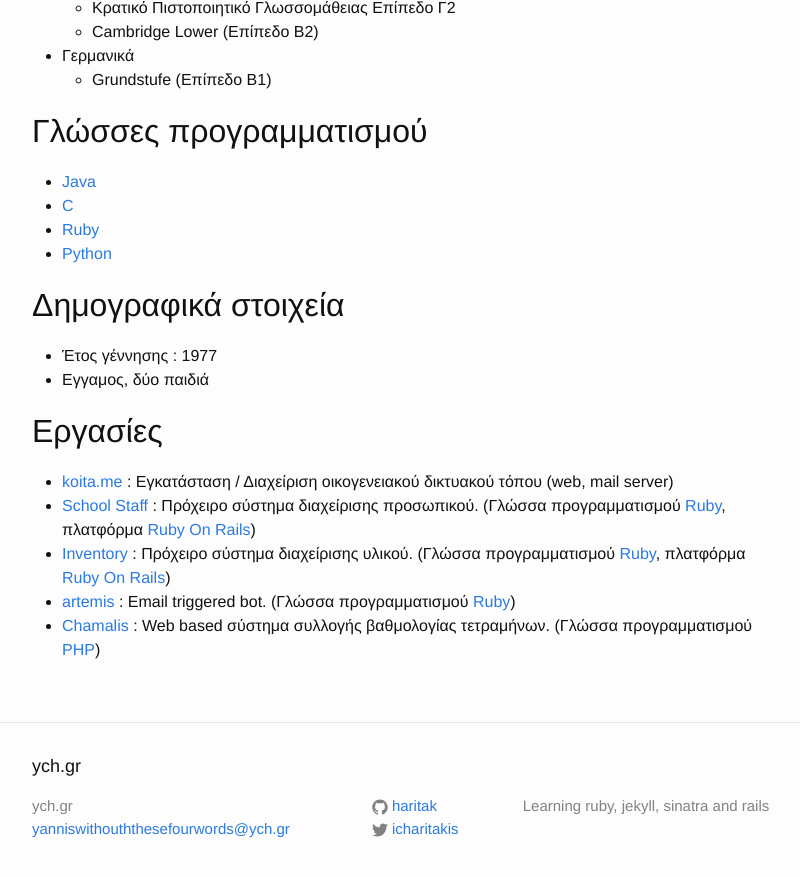
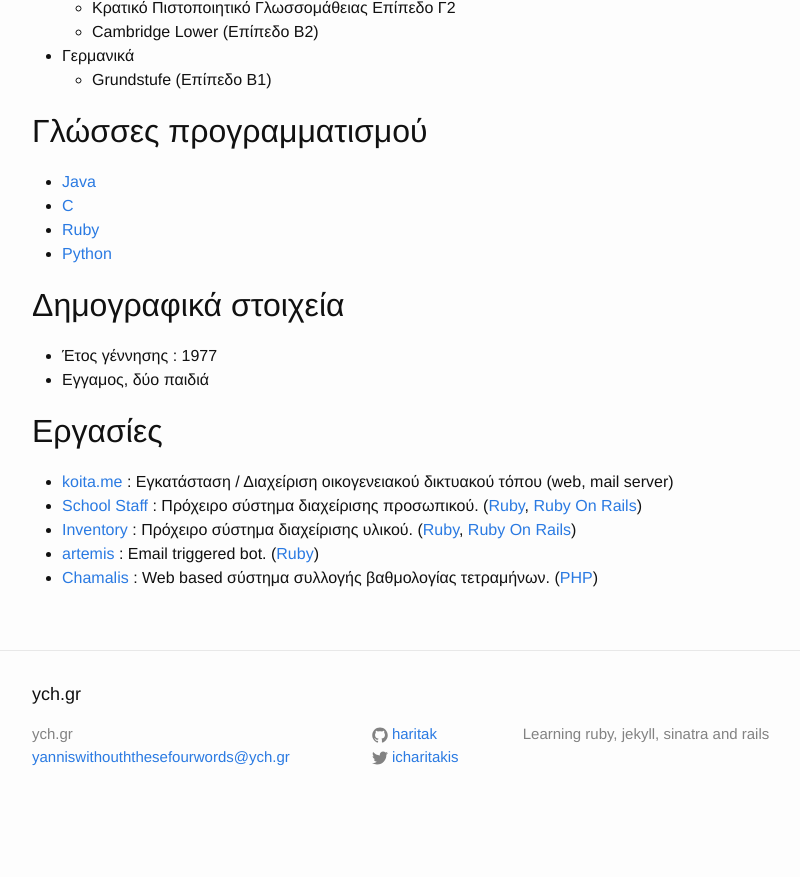
Before and after one commit to haritak/haritak.github.io, a Jekyll site: the page built from cv/cv.md, in a window 1280 px wide and 900 px high, scrolled down 916 px. Shown: the top 877 px of the window, without its empty margins (238-1038 px from the left). Built offline with Jekyll 4.4.1, drawn with Linux system fonts in a browser that asks for light colours; after the commit the page ends 1744 px from its top, so only the background shows below that; some of the changed text lies outside the part shown.

Commit message:
Updated cv

```diff
--- a/cv/cv.md
+++ b/cv/cv.md
@@ -54,10 +54,10 @@ permalink: /cv.html
 
 ## Εργασίες
 * [koita.me][koita_me] : Εγκατάσταση / Διαχείριση οικογενειακού δικτυακού τόπου (web, mail server)
-* [School Staff][school_staff] : Πρόχειρο σύστημα διαχείρισης προσωπικού. (Γλώσσα προγραμματισμού [Ruby][ruby], πλατφόρμα [Ruby On Rails][RoR])
-* [Inventory][school_inventory] : Πρόχειρο σύστημα διαχείρισης υλικού. (Γλώσσα προγραμματισμού [Ruby][ruby], πλατφόρμα [Ruby On Rails][RoR])
-* [artemis][artemis] : Email triggered bot. (Γλώσσα προγραμματισμού [Ruby][ruby])
-* [Chamalis][ch] : Web based σύστημα συλλογής βαθμολογίας τετραμήνων. (Γλώσσα προγραμματισμού [PHP][php])
+* [School Staff][school_staff] : Πρόχειρο σύστημα διαχείρισης προσωπικού. ([Ruby][ruby], [Ruby On Rails][RoR])
+* [Inventory][school_inventory] : Πρόχειρο σύστημα διαχείρισης υλικού. ([Ruby][ruby], [Ruby On Rails][RoR])
+* [artemis][artemis] : Email triggered bot. ([Ruby][ruby])
+* [Chamalis][ch] : Web based σύστημα συλλογής βαθμολογίας τετραμήνων. ([PHP][php])
 
 
 [ch]: https://bitbucket.org/i2g/chamalis/src/master/
```
Also changed, not shown: other parts of cv/cv.md (+1 -1 lines).
